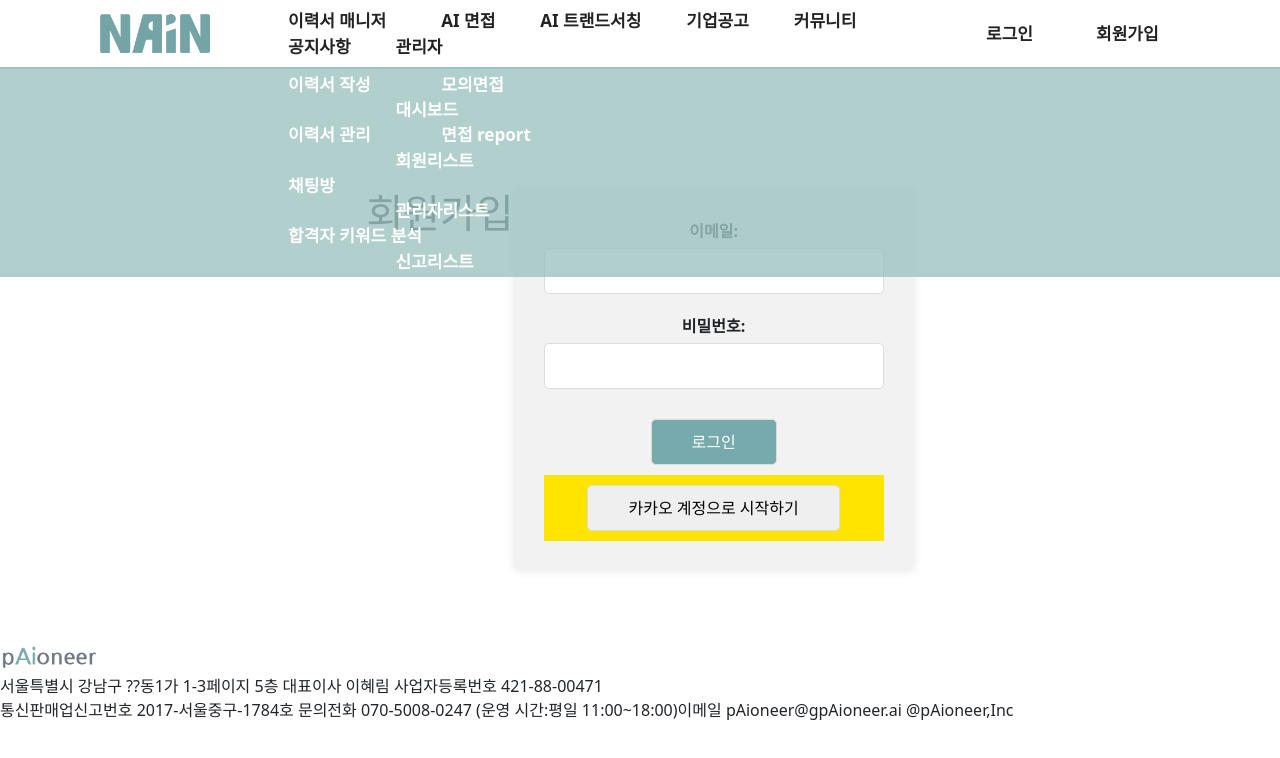
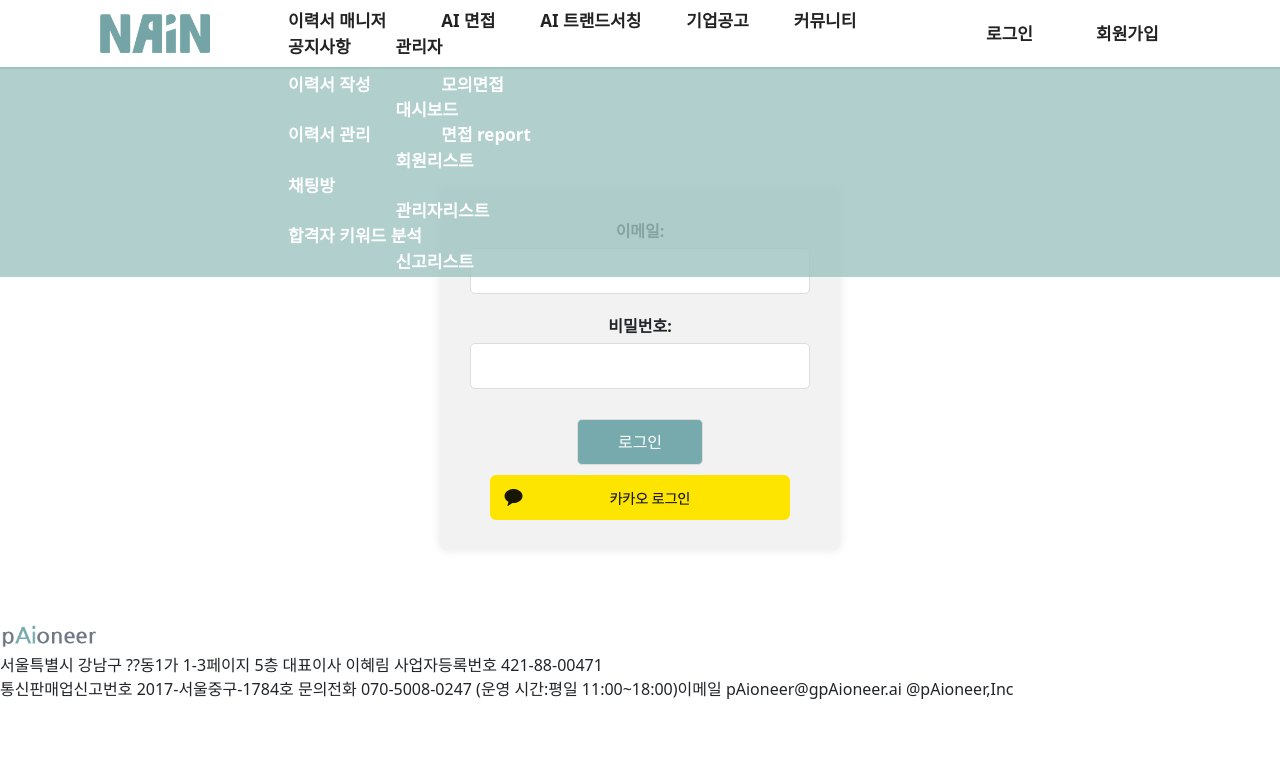
Before and after one commit to minsik99/nainReact, a Next.js app: page /member/login in a window 1280 px wide. Shown: the top 758 px of the page. Built offline with nearby package versions, Linux system fonts and the light colour scheme.

Commit message:
24_06_21_17:43 memberNo 어스스토어에서 꺼내기 로직 수정

```diff
--- a/src/api/user.js
+++ b/src/api/user.js
@@ -20,8 +20,11 @@ export const login = (loginData) => {
                 const pureToken = token.split(' ')[1];
                 window.localStorage.setItem("token", pureToken);
                 window.localStorage.setItem("isAdmin", response.data.isAdmin);
-                window.localStorage.setItem("refresh", response.data.refresh)
-                authStore.setIsAdmin(response.data.isAdmin)
+                window.localStorage.setItem("refresh", response.data.refresh);
+                console.log(response.data.memberNo)
+                authStore.setIsAdmin(response.data.isAdmin);
+                authStore.setMemberNo(response.data.memberNo);
+
                 authStore.checkLoggedIn()
 
             }
--- a/src/components/member/KakaoLogin.jsx
+++ b/src/components/member/KakaoLogin.jsx
@@ -20,9 +20,7 @@ const KakaoLogin = () => {
 
     return (
 
-            <div className={styles.kakaoLogin}>
-                <button onClick={handleLogin}>카카오 계정으로 시작하기</button>
-            </div>
+                <img className={styles.kakaoLogin} src='/image/kakaoLogin.png' onClick={handleLogin} />
 
     );
 };
--- a/src/pages/member/login.jsx
+++ b/src/pages/member/login.jsx
@@ -1,13 +1,12 @@
 import React from "react";
 import { observer } from "mobx-react";
-import LoginForm from "../../components/login/LoginForm";
+import LoginForm from "../../components/login/loginForm";
 import styles from '../../styles/member/memberLogin.module.css';
 
 
 const logintest = observer(() => {
     return (
         <div className={styles.centerDiv}>
-            <h1>회원가입</h1>
             <LoginForm styles={styles} />
         </div>
     );
--- a/src/pages/member/myinfo.jsx
+++ b/src/pages/member/myinfo.jsx
@@ -3,6 +3,7 @@ import { useMutation } from 'react-query';
 import { useRouter } from "next/router";
 import axios from "axios";
 import styles from "../../styles/member/member.module.css";
+import { authStore } from "../../stores/authStore";
 
 const myinfo = () => {
     const router = useRouter();
@@ -14,6 +15,8 @@ const myinfo = () => {
         memberNickName: '',
         subscribe: 'true'
     });
+
+    const memberNo = authStore.memberNo;
 
     useEffect(() => {
         //서버에서 사용자 정보 가져오기
@@ -81,8 +84,10 @@ const myinfo = () => {
         router.push("/");
     };
 
+    console.log(memberNo);
     return (
         <div className={styles.centerDiv}>
+
             <form className={styles.form} onSubmit={handleSubmit}>
                 <div className={styles.formGroup}>
                     <label htmlFor="email">이메일:</label>
--- a/src/pages/member/success.jsx
+++ b/src/pages/member/success.jsx
@@ -7,9 +7,10 @@ import styles from "../../styles/member/member.module.css";
 
 const LoginSuccess = () => {
     const router = useRouter();
-    const member = useContext(AuthContext);
+
     useEffect(() => {
         const { access, refresh, isAdmin } = router.query;
+
 
         if (access && refresh) {
             // JWT 토큰과 사용자 정보를 로컬 스토리지에 저장합니다.
@@ -27,6 +28,7 @@ const LoginSuccess = () => {
     return (
         <div>
             <p>로그인 성공! 리다이렉트 중...</p>
+
         </div>
     );
 };
--- a/src/stores/authStore.js
+++ b/src/stores/authStore.js
@@ -4,6 +4,8 @@ import {makeAutoObservable} from 'mobx';
 class AuthStore{
     loggedIn = false;
     isAdmin = false;
+    memberNo = null;
+
     constructor() {
         makeAutoObservable(this);
     }
@@ -19,6 +21,10 @@ class AuthStore{
     setIsAdmin(status){
         this.isAdmin = status;
     }
+
+    setMemberNo(memberNo){
+        this.memberNo = memberNo;
+    }
 }
 
 export const authStore = new AuthStore();
--- a/src/styles/member/memberLogin.module.css
+++ b/src/styles/member/memberLogin.module.css
@@ -55,6 +55,10 @@
     transition: background-color 0.3s ease;
 }
 
+.kakaoLogin {
+    cursor: pointer;
+}
+
 .buttonContainer button:hover {
     background-color: #6E7783;
 }
@@ -63,19 +67,3 @@
     font-size: 14px;
     color: #888;
 }
-
-
-.kakaoLogin {
-    background-color: #fee500;
-    color: #3c1e1e;
-}
-
-.kakaoLogin button{
-    margin-top: 10px;
-    margin-bottom: 10px;
-    padding: 10px 40px;
-    border: 1px solid #ddd;
-    border-radius: 5px;
-    cursor: pointer;
-    transition: background-color 0.3s ease;
-}
```
Also changed, not shown: public/image/kakaoLogin.png (added).
